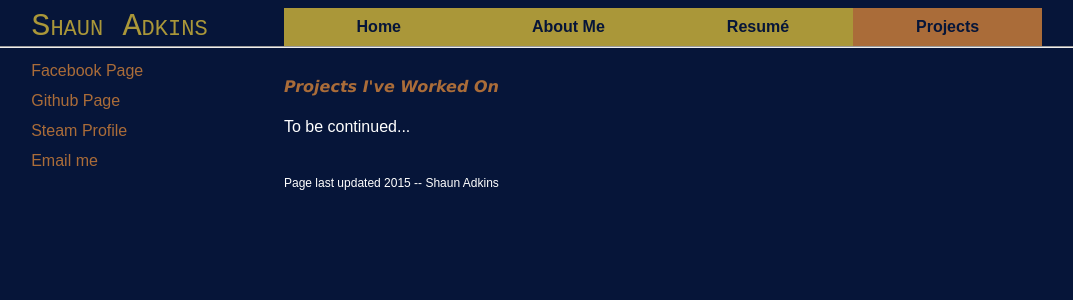
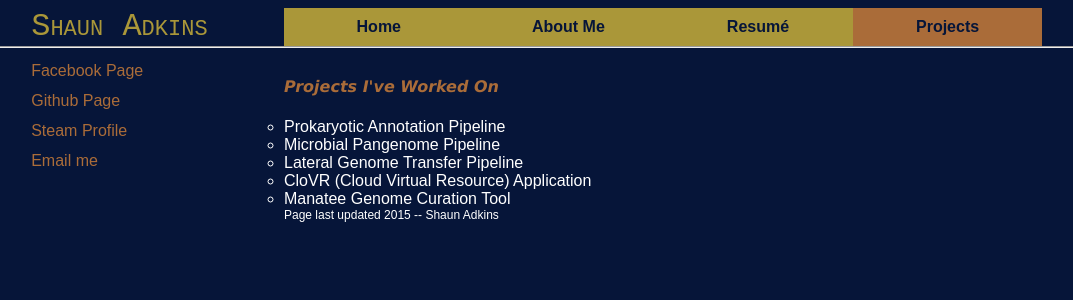
Before and after one commit to adkinsrs/sadkins_site, a PHP site: page /html/projects.html in a window 1280 px wide. Shown: the top 300 px of the page, without its empty margins (40-1113 px from the left). Run offline with PHP 8.4, Linux system fonts and the light colour scheme.

Commit message:
small edits to projects page

```diff
--- a/css/main.css
+++ b/css/main.css
@@ -74,6 +74,9 @@ footer {
     color: #AA6C39;
 }
 
+.projects {
+    list-style-type: circle;
+}
 .site_name {
     text-decoration: none;
     color: #AA9739;
--- a/html/projects.html
+++ b/html/projects.html
@@ -35,7 +35,13 @@ Resume Page
         <section>
             <h1>Projects I've Worked On</h1>
 
-            <p>To be continued...</p>
+            <ul class="projects">
+                <li>Prokaryotic Annotation Pipeline</li>
+                <li>Microbial Pangenome Pipeline</li>
+                <li>Lateral Genome Transfer Pipeline</li>
+                <li>CloVR (Cloud Virtual Resource) Application</li>
+                <li>Manatee Genome Curation Tool</li>
+            </ul>
         </section>
 
         <footer>
```
